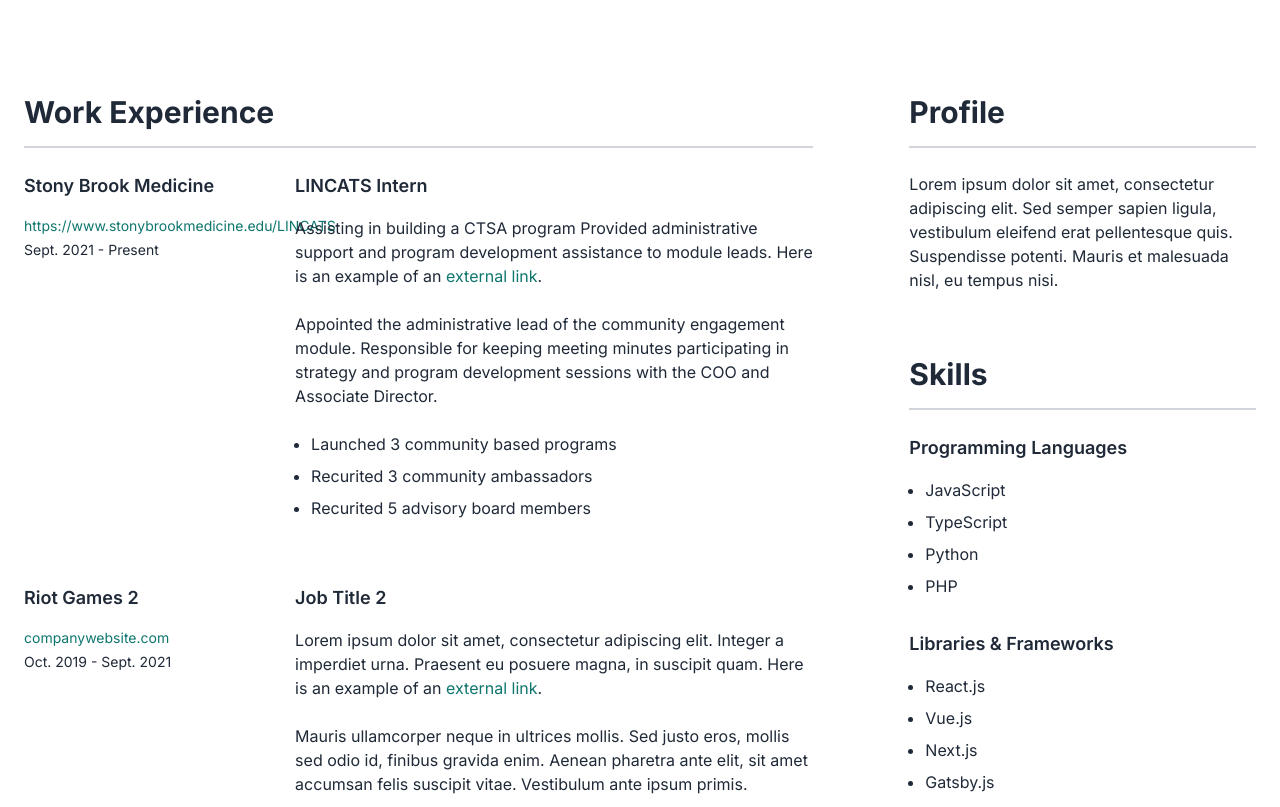
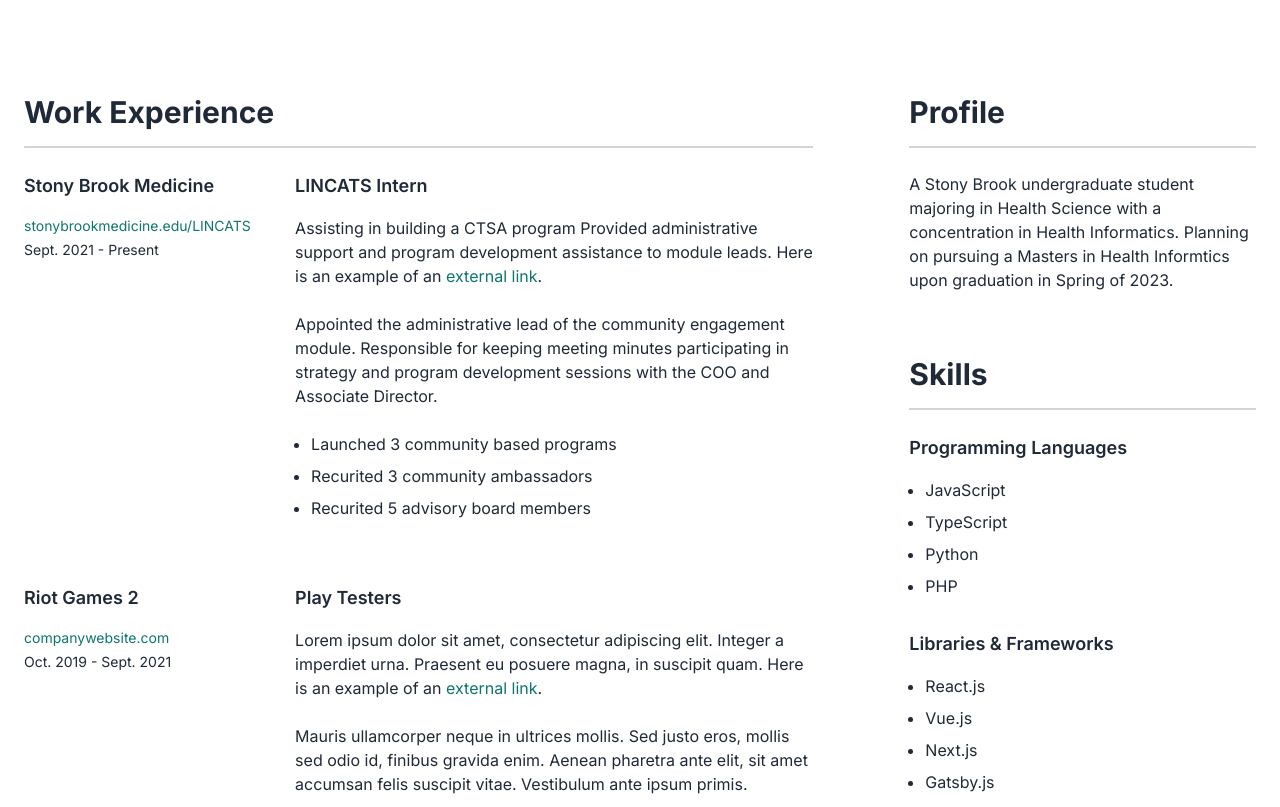
Before and after one commit to meglee67/my-resume-page, a Flask app: page / in a window 1280 px wide. Shown: the part 264-1071 px from the top of the page. Run offline with Flask 3, Linux system fonts and the light colour scheme.

Commit message:
more details added to html

```diff
--- a/templates/home.html
+++ b/templates/home.html
@@ -159,7 +159,7 @@
                     target="_blank"
                     rel="noreferrer"
                   >
-                  https://www.stonybrookmedicine.edu/LINCATS
+                  stonybrookmedicine.edu/LINCATS
                   </a>
                 </p>
                 <p class="text-sm">Sept. 2021 - Present</p>
@@ -212,7 +212,7 @@
 
               <div class="lg:col-span-2">
                 <!-- Job Title 2 -->
-                <h4 class="mb-4">Job Title 2</h4>
+                <h4 class="mb-4">Play Testers</h4>
                 <p>
                   Lorem ipsum dolor sit amet, consectetur adipiscing elit.
                   Integer a imperdiet urna. Praesent eu posuere magna, in
@@ -288,9 +288,9 @@
             <!-- Profile -->
             <h3>Profile</h3>
             <p>
-              Lorem ipsum dolor sit amet, consectetur adipiscing elit. Sed
-              semper sapien ligula, vestibulum eleifend erat pellentesque quis.
-              Suspendisse potenti. Mauris et malesuada nisl, eu tempus nisi.
+              A Stony Brook undergraduate student majoring in Health Science
+              with a concentration in Health Informatics. Planning on pursuing
+              a Masters in Health Informtics upon graduation in Spring of 2023.
             </p>
 
             <!-- Skills -->
```
